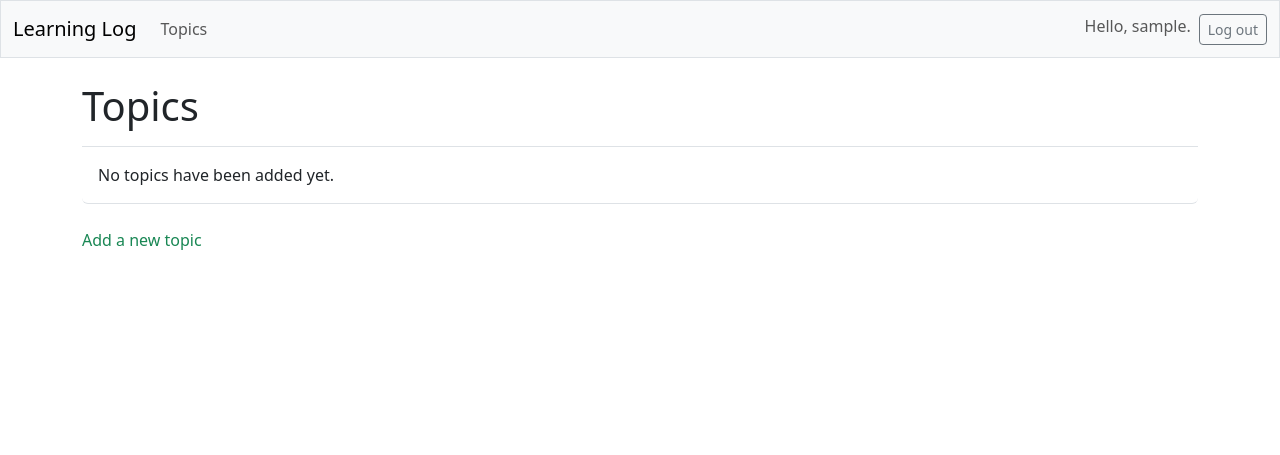
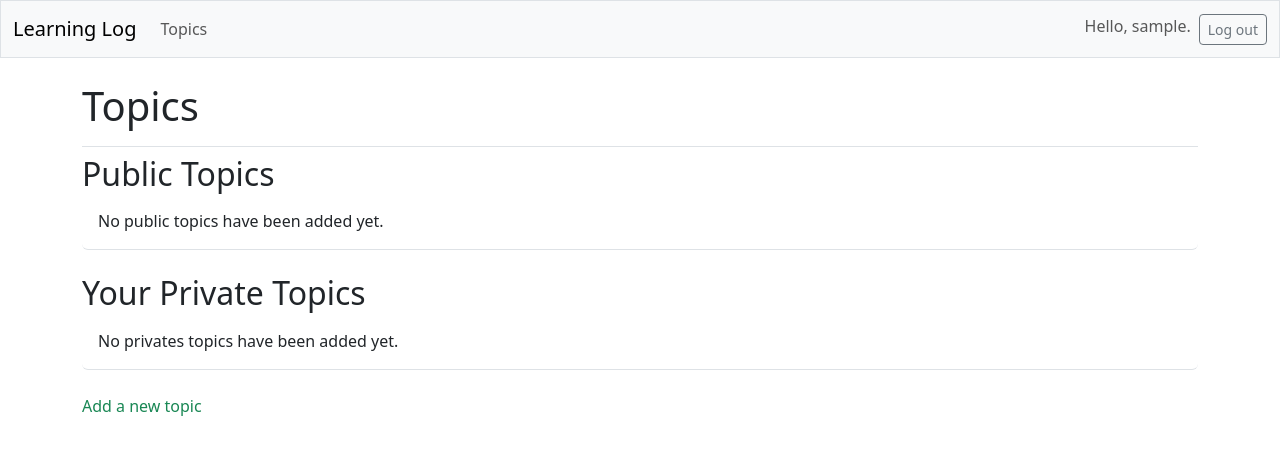
Before and after one commit to Elaine-YHL/Learning_Log, a Django app: page /topics/ in a window 1280 px wide. Shown: the top 455 px of the page. Run offline with Django 5.2, Linux system fonts and the light colour scheme; the visitor is signed in with stand-in values (Sample User, id 1); data that the repository does not hold is empty; some libraries are stand-ins or nearby versions.

Commit message:
Added public attribute.

```diff
--- a/learning_logs/forms.py
+++ b/learning_logs/forms.py
@@ -5,8 +5,9 @@ from .models import Topic, Entry
 class TopicForm(forms.ModelForm):
     class Meta:
         model = Topic
-        fields = ['text']
-        labels = {'text': ''}
+        fields = ['text', 'public']
+        labels = {'text': '',
+                  'public': 'Make public'}
 
 class EntryForm(forms.ModelForm):
     class Meta:
--- a/learning_logs/models.py
+++ b/learning_logs/models.py
@@ -6,6 +6,7 @@ class Topic(models.Model):
     text = models.CharField(max_length=200)
     date_added = models.DateTimeField(auto_now_add=True)
     owner = models.ForeignKey(User, on_delete=models.CASCADE)
+    public = models.BooleanField(default=False)
 
     def __str__(self):
         """Return a string representation of the model."""
--- a/learning_logs/templates/learning_logs/topics.html
+++ b/learning_logs/templates/learning_logs/topics.html
@@ -6,16 +6,29 @@
 
 
 {% block content %}
+  <h2>Public Topics</h2>
+  <ul class="list-group border-bottom pb-2 mb-4">
+    {% for topic in public_topics %}
+      <li class="list-group-item border-0">
+        <a class="text-decoration-none text-success"
+         href="{% url 'learning_logs:topic' topic.id %}">
+          {{ topic.text }}</a> - by {{ topic.owner.username }}</li>
+    {% empty %}
+      <li class="list-group-item border-0">
+        No public topics have been added yet.</li>
+    {% endfor %}
+  </ul>
 
+  <h2>Your Private Topics</h2>
   <ul class="list-group border-bottom pb-2 mb-4">
-    {% for topic in topics %}
+    {% for topic in private_topics %}
       <li class="list-group-item border-0">
         <a class="text-decoration-none text-success"
          href="{% url 'learning_logs:topic' topic.id %}">
           {{ topic.text }}</a></li>
     {% empty %}
       <li class="list-group-item border-0">
-        No topics have been added yet.</li>
+        No privates topics have been added yet.</li>
     {% endfor %}
   </ul>
 
--- a/learning_logs/views.py
+++ b/learning_logs/views.py
@@ -9,11 +9,17 @@ def index(request):
     """The home page for Learning Log."""
     return render(request, 'learning_logs/index.html')
 
-@login_required
 def topics(request):
-    """Show all topics."""
-    topics = Topic.objects.filter(owner=request.user).order_by('date_added')
-    context = {'topics':topics}
+    """Show public topics."""
+    public_topics = Topic.objects.filter(public=True)
+
+    """Show private topics."""
+    private_topics = Topic.objects.filter(
+        public=False, owner=request.user).order_by('date_added')
+    context = {
+        'public_topics': public_topics,
+        'private_topics': private_topics,
+    }
     return render(request, 'learning_logs/topics.html', context)
 
 @login_required
```
